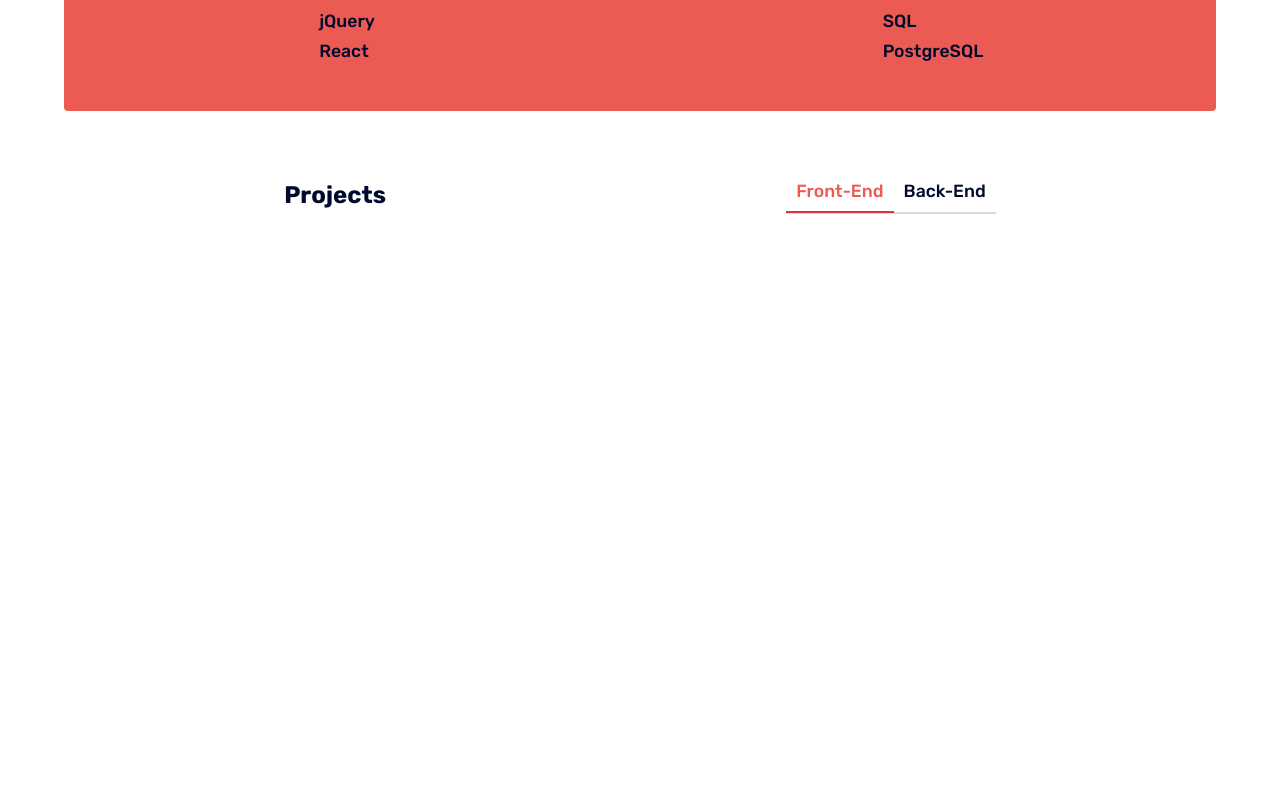
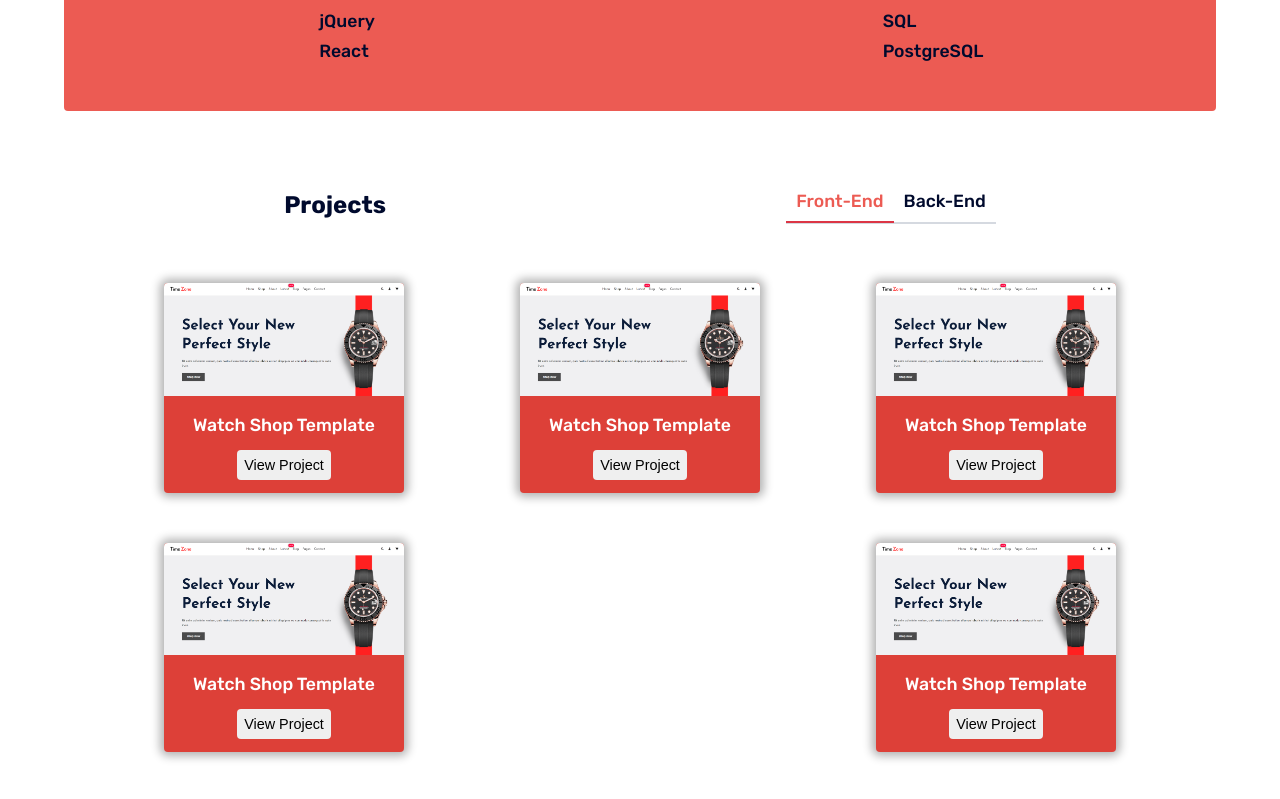
Before and after one commit to el7amrawy/portfolio, a React (Vite) app: page / in a window 1280 px wide. Shown: the part 1055-1854 px from the top of the page. Before the commit the page ends 1288 px from the top, so only its background shows below. Built offline with nearby package versions, Linux system fonts and the light colour scheme.

Commit message:
projects section almost done

```diff
--- /dev/null
+++ b/src/components/Project.jsx
@@ -0,0 +1,15 @@
+export default function Project(props) {
+  return (
+    <div className="project">
+      <img src={props.img} alt="project" />
+      <div className="info">
+        <h4>{props.name}</h4>
+        <button>
+          <a target="_blank" href={props.url}>
+            View Project
+          </a>
+        </button>
+      </div>
+    </div>
+  );
+}
--- a/src/components/Projects.jsx
+++ b/src/components/Projects.jsx
@@ -1,15 +1,37 @@
-import { useState, useEffect } from "react";
+// import { useState, useEffect } from "react";
+import Project from "./Project";
+/* images */
+import watchShop from "../assets/images/watch shop.png";
+import { useEffect, useState } from "react";
 
 export default function Projects() {
+  const [front, setFront] = useState(true);
+
   function activeEle(event) {
     const elems = Array.from(document.querySelectorAll(".projects .nav a"));
     elems.map((elem) => {
       elem.classList.remove("active");
     });
     event.target.classList.add("active");
+    event.target.innerText == "Front-End" ? setFront(true) : setFront(false);
   }
+
+  useEffect(() => {
+    const elems = Array.from(
+      document.querySelectorAll(".front-projs ,.back-projs")
+    );
+    elems.map((elem) => {
+      // console.log(elems, elem);
+      if (elem.children.length < 3) {
+        console.log(0);
+        elem.style.justifyContent = "flex-start";
+      }
+    });
+  }, [front]);
+
   return (
     <section className="projects">
+      <div className="header">
         <h2>Projects</h2>
         <div className="nav">
           <a className="active" onClick={activeEle}>
@@ -17,6 +39,49 @@ export default function Projects() {
           </a>
           <a onClick={activeEle}>Back-End</a>
         </div>
+      </div>
+      {front ? (
+        <div className="front-projs">
+          <Project
+            name="Watch Shop Template"
+            img={watchShop}
+            url="https://el7amrawy.github.io/timezone-temp/"
+          />
+          <Project
+            name="Watch Shop Template"
+            img={watchShop}
+            url="https://el7amrawy.github.io/timezone-temp/"
+          />
+          <Project
+            name="Watch Shop Template"
+            img={watchShop}
+            url="https://el7amrawy.github.io/timezone-temp/"
+          />
+          <Project
+            name="Watch Shop Template"
+            img={watchShop}
+            url="https://el7amrawy.github.io/timezone-temp/"
+          />
+          <Project
+            name="Watch Shop Template"
+            img={watchShop}
+            url="https://el7amrawy.github.io/timezone-temp/"
+          />
+        </div>
+      ) : (
+        <div className="back-projs">
+          <Project
+            name="Watch Shop Template"
+            img={watchShop}
+            url="https://el7amrawy.github.io/timezone-temp/"
+          />
+          <Project
+            name="Watch Shop Template"
+            img={watchShop}
+            url="https://el7amrawy.github.io/timezone-temp/"
+          />
+        </div>
+      )}
     </section>
   );
 }
--- a/src/style.css
+++ b/src/style.css
@@ -221,7 +221,10 @@ main {
 
 /* ==================== Projects ==================== */
 .projects {
+  margin: 60px 0;
   padding: 20px;
+}
+.projects .header {
   display: flex;
   justify-content: space-around;
   color: #000a2d;
@@ -259,3 +262,46 @@ main {
   border-bottom: 2px solid #dc3545;
   color: #ec5b53;
 }
+
+/* ==================== Projects ==================== */
+.front-projs,
+.back-projs {
+  margin: 60px;
+  display: flex;
+  flex-wrap: wrap;
+  justify-content: space-between;
+}
+.project {
+  width: max-content;
+  /* display: flex; */
+  background-color: #dd4038;
+  border-radius: 4px;
+  overflow: hidden;
+  box-shadow: 0px 0px 10px 4px #b2b2b2;
+  margin: 0 20px 50px;
+}
+.project img {
+  width: 240px;
+  /* height: 100%; */
+}
+.project .info {
+  text-align: center;
+  /* padding: 10px; */
+}
+.project .info h4 {
+  font-size: 1.1rem;
+  font-weight: 500;
+  margin: 15px 0;
+  color: white;
+}
+.project .info button {
+  margin-bottom: 13px;
+  padding: 7px;
+  border-radius: 4px;
+  border: none;
+}
+.project .info button a {
+  text-decoration: none;
+  font-size: 0.9rem;
+  color: black;
+}
```
Lines whose indentation alone changed are shown as unchanged.
